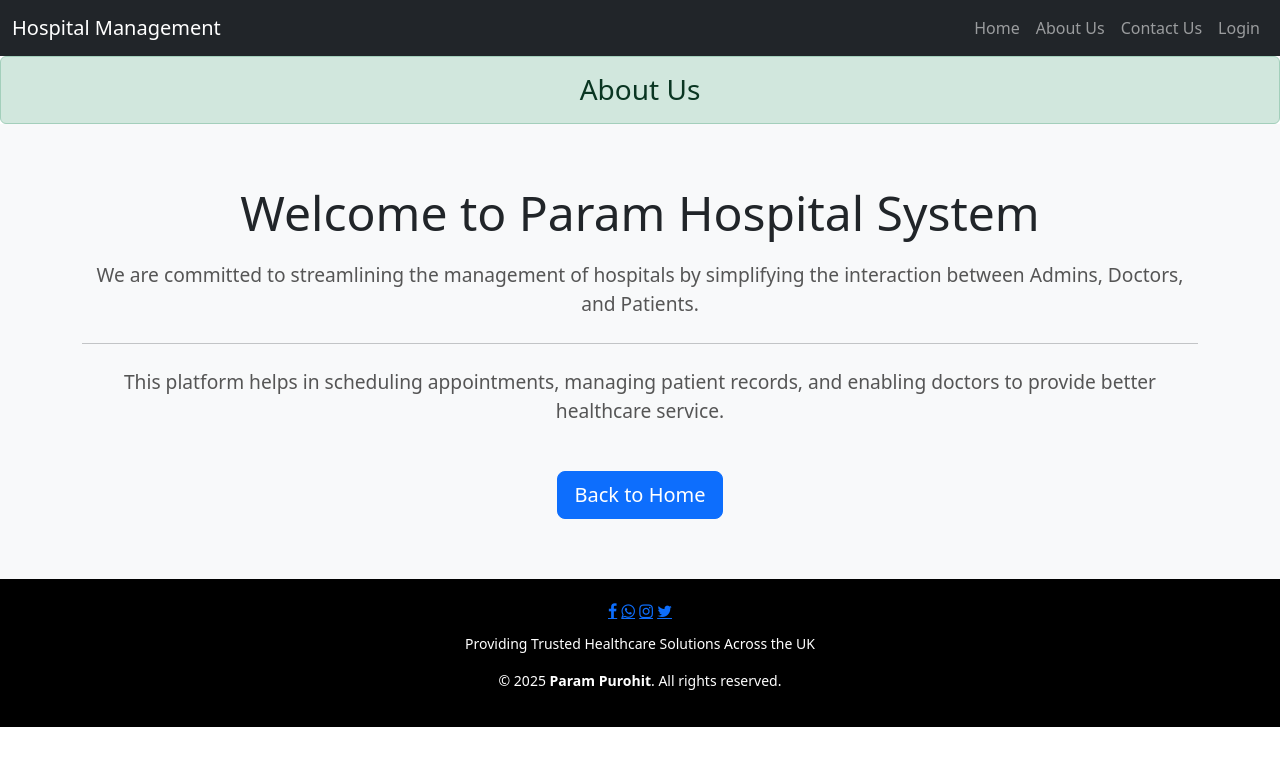
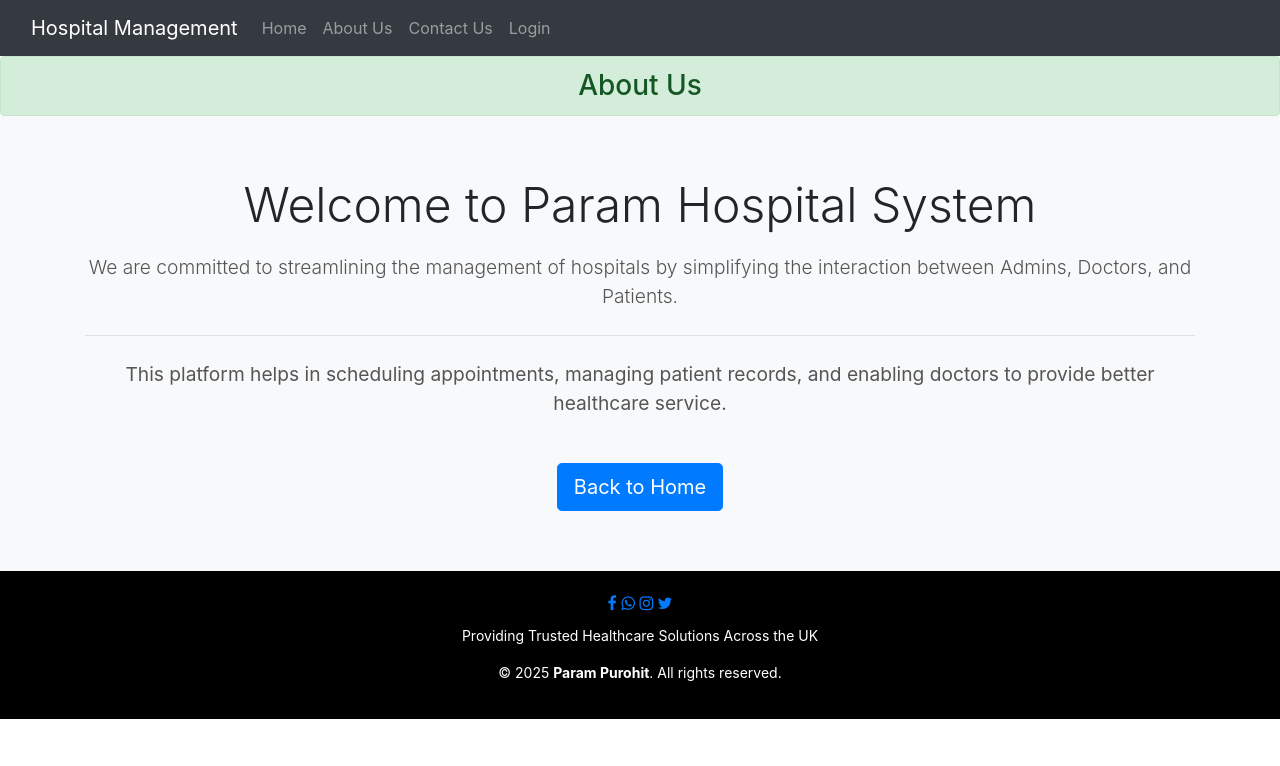
Before and after one commit to Purohit1999/hospital_management, a Django app: page /aboutus/ in a window 1280 px wide. Shown: the top 766 px of the page. Run offline with Django 3.2, Linux system fonts and the light colour scheme; some libraries are stand-ins or nearby versions.

Commit message:
Fix About Us page styling with Bootstrap CDN

```diff
--- a/templates/hospital/aboutus.html
+++ b/templates/hospital/aboutus.html
@@ -8,7 +8,8 @@
   <title>About Us | Hospital Management</title>
 
   <!-- Bootstrap CSS (ensure this is linked in base template if not here) -->
-  <link rel="stylesheet" href="{% static 'css/bootstrap.min.css' %}">
+  <link href="https://stackpath.bootstrapcdn.com/bootstrap/4.5.2/css/bootstrap.min.css" rel="stylesheet">
+<link href="https://cdnjs.cloudflare.com/ajax/libs/font-awesome/5.15.3/css/all.min.css" rel="stylesheet">
 
   <!-- Optional: Custom CSS -->
   <style>
```
